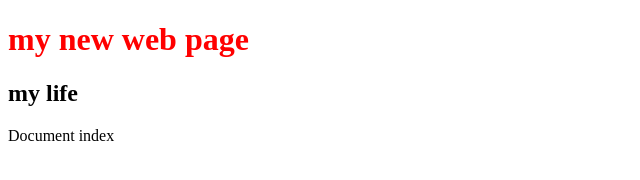
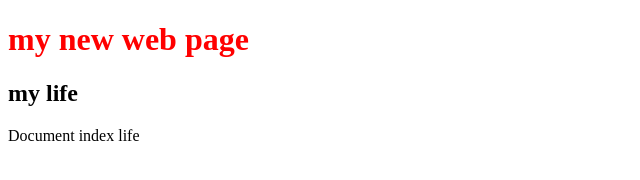
Before and after one commit to farhanallafi/test-repository, a plain HTML site: page index.html in a window 1280 px wide. Shown: the full height of the page, 0-640 px from the left. Drawn offline with Linux system fonts and the light colour scheme.

Commit message:
title for index

```diff
--- a/index.html
+++ b/index.html
@@ -9,6 +9,6 @@
     <body>
             <h1>my new web page </h1>
             <h2>my life </h2>
-            <div> Document index </div>
+            <div> Document index life </div>
     </body>
 </html>
```
